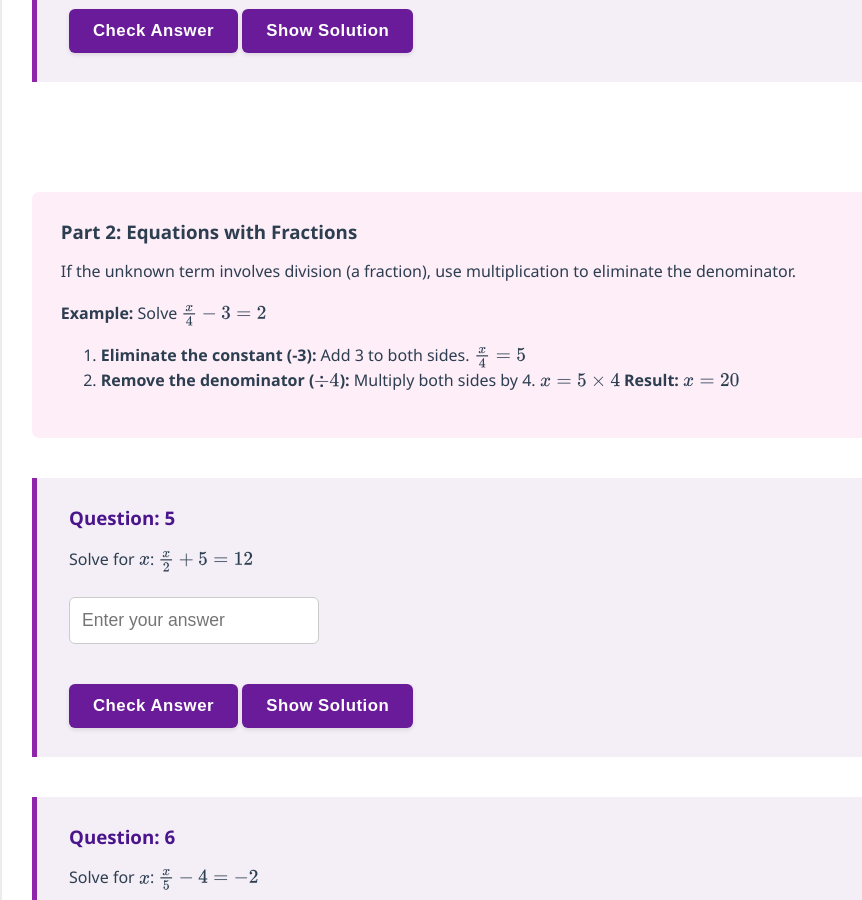
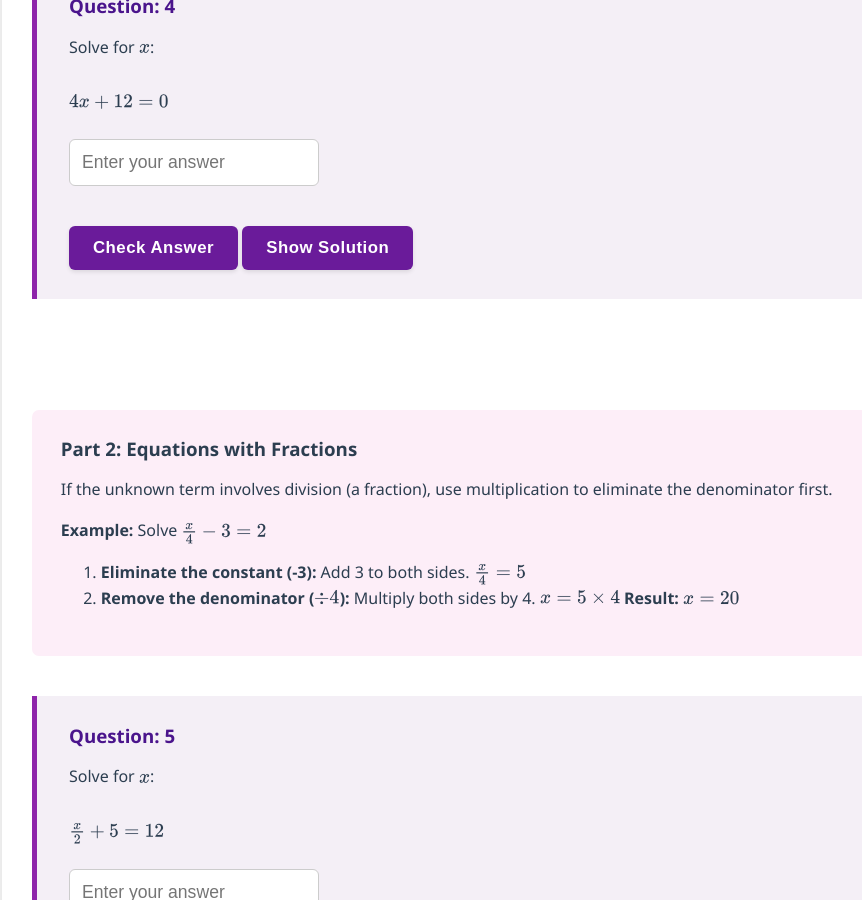
Before and after one commit to probe973/nbs-4104b, a Jekyll site: the page built from algebra/02-solving_equations.md, in a window 1280 px wide and 900 px high, scrolled down 1862 px. Shown: the whole window, without its empty margins (128-990 px from the left). Built offline with Jekyll 4.4.1, drawn with Linux system fonts in a browser that asks for light colours; some of the changed text lies outside the part shown.

Commit message:
Update 02-solving_equations.md

```diff
--- a/algebra/02-solving_equations.md
+++ b/algebra/02-solving_equations.md
@@ -15,6 +15,7 @@ To solve an equation like $ax + b = c$, you must isolate $x$.
 **Rule:** Whatever operation you perform to one side of the equals sign, you must perform to the other.
 
 **Example:** Solve $3x + 5 = 17$
+
 1.  **Eliminate the constant (+5):** Subtract 5 from both sides.
     $$3x = 17 - 5$$
     $$3x = 12$$
@@ -27,7 +28,7 @@ To solve an equation like $ax + b = c$, you must isolate $x$.
 {% include question_numerical.html
     id="eq_basic_1"
     title="1"
-    question_text="Solve for $x$: $2x + 7 = 19$"
+    question_text="Solve for $x$: <br><br> $2x + 7 = 19$"
     correct_answer="6"
     tolerance="0"
     solution_text="1. Subtract 7 from both sides: $2x = 12$. <br> 2. Divide by 2: $x = 6$."
@@ -36,7 +37,7 @@ To solve an equation like $ax + b = c$, you must isolate $x$.
 {% include question_numerical.html
     id="eq_basic_2"
     title="2"
-    question_text="Solve for $x$: $5x - 4 = 26$"
+    question_text="Solve for $x$: <br><br> $5x - 4 = 26$"
     correct_answer="6"
     tolerance="0"
     solution_text="1. Add 4 to both sides: $5x = 30$. <br> 2. Divide by 5: $x = 6$."
@@ -45,7 +46,7 @@ To solve an equation like $ax + b = c$, you must isolate $x$.
 {% include question_numerical.html
     id="eq_basic_3"
     title="3"
-    question_text="Solve for $x$: $10 - 2x = 4$"
+    question_text="Solve for $x$: <br><br> $10 - 2x = 4$"
     correct_answer="3"
     tolerance="0"
     solution_text="1. Subtract 10 from both sides: $-2x = -6$. <br> 2. Divide by -2: $x = 3$."
@@ -54,7 +55,7 @@ To solve an equation like $ax + b = c$, you must isolate $x$.
 {% include question_numerical.html
     id="eq_basic_4"
     title="4"
-    question_text="Solve for $x$: $4x + 12 = 0$"
+    question_text="Solve for $x$: <br><br> $4x + 12 = 0$"
     correct_answer="-3"
     tolerance="0"
     solution_text="1. Subtract 12 from both sides: $4x = -12$. <br> 2. Divide by 4: $x = -3$."
@@ -66,9 +67,10 @@ To solve an equation like $ax + b = c$, you must isolate $x$.
 
 ### Part 2: Equations with Fractions
 
-If the unknown term involves division (a fraction), use multiplication to eliminate the denominator.
+If the unknown term involves division (a fraction), use multiplication to eliminate the denominator first.
 
 **Example:** Solve $\frac{x}{4} - 3 = 2$
+
 1.  **Eliminate the constant (-3):** Add 3 to both sides.
     $$\frac{x}{4} = 5$$
 2.  **Remove the denominator ($\div 4$):** Multiply both sides by 4.
@@ -80,7 +82,7 @@ If the unknown term involves division (a fraction), use multiplication to elimin
 {% include question_numerical.html
     id="eq_frac_1"
     title="5"
-    question_text="Solve for $x$: $\frac{x}{2} + 5 = 12$"
+    question_text="Solve for $x$: <br><br> $\frac{x}{2} + 5 = 12$"
     correct_answer="14"
     tolerance="0"
     solution_text="1. Subtract 5: $\frac{x}{2} = 7$. <br> 2. Multiply by 2: $x = 14$."
@@ -89,7 +91,7 @@ If the unknown term involves division (a fraction), use multiplication to elimin
 {% include question_numerical.html
     id="eq_frac_2"
     title="6"
-    question_text="Solve for $x$: $\frac{x}{5} - 4 = -2$"
+    question_text="Solve for $x$: <br><br> $\frac{x}{5} - 4 = -2$"
     correct_answer="10"
     tolerance="0"
     solution_text="1. Add 4 to both sides: $\frac{x}{5} = 2$. <br> 2. Multiply by 5: $x = 10$."
@@ -98,7 +100,7 @@ If the unknown term involves division (a fraction), use multiplication to elimin
 {% include question_numerical.html
     id="eq_frac_3"
     title="7"
-    question_text="Solve for $x$: $\frac{2x}{3} = 6$"
+    question_text="Solve for $x$: <br><br> $\frac{2x}{3} = 6$"
     correct_answer="9"
     tolerance="0"
     solution_text="1. Multiply by 3: $2x = 18$. <br> 2. Divide by 2: $x = 9$."
@@ -107,7 +109,7 @@ If the unknown term involves division (a fraction), use multiplication to elimin
 {% include question_numerical.html
     id="eq_frac_4"
     title="8"
-    question_text="Solve for $x$: $\frac{x + 3}{4} = 5$"
+    question_text="Solve for $x$: <br><br> $\frac{x + 3}{4} = 5$"
     correct_answer="17"
     tolerance="0"
     solution_text="1. Multiply by 4 (to remove the fraction bar): $x + 3 = 20$. <br> 2. Subtract 3: $x = 17$."
@@ -123,6 +125,7 @@ When $x$ appears on both sides of the equation, you must collect them on one sid
 **Tip:** Move the smaller $x$ term to the side of the larger $x$ term to keep the numbers positive.
 
 **Example:** Solve $5x - 2 = 3x + 8$
+
 1.  **Move the $x$ terms:** Subtract $3x$ from both sides.
     $$2x - 2 = 8$$
 2.  **Move the constant:** Add 2 to both sides.
@@ -135,7 +138,7 @@ When $x$ appears on both sides of the equation, you must collect them on one sid
 {% include question_numerical.html
     id="eq_both_1"
     title="9"
-    question_text="Solve for $x$: $7x + 2 = 4x + 14$"
+    question_text="Solve for $x$: <br><br> $7x + 2 = 4x + 14$"
     correct_answer="4"
     tolerance="0"
     solution_text="1. Subtract $4x$: $3x + 2 = 14$. <br> 2. Subtract 2: $3x = 12$. <br> 3. Divide by 3: $x = 4$."
@@ -144,7 +147,7 @@ When $x$ appears on both sides of the equation, you must collect them on one sid
 {% include question_numerical.html
     id="eq_both_2"
     title="10"
-    question_text="Solve for $x$: $5x - 5 = 2x + 10$"
+    question_text="Solve for $x$: <br><br> $5x - 5 = 2x + 10$"
     correct_answer="5"
     tolerance="0"
     solution_text="1. Subtract $2x$: $3x - 5 = 10$. <br> 2. Add 5: $3x = 15$. <br> 3. Divide by 3: $x = 5$."
@@ -153,7 +156,7 @@ When $x$ appears on both sides of the equation, you must collect them on one sid
 {% include question_numerical.html
     id="eq_both_3"
     title="11"
-    question_text="Solve for $x$: $2x + 20 = 6x - 4$"
+    question_text="Solve for $x$: <br><br> $2x + 20 = 6x - 4$"
     correct_answer="6"
     tolerance="0"
     solution_text="1. Subtract $2x$ (move to the right to keep $x$ positive): $20 = 4x - 4$. <br> 2. Add 4: $24 = 4x$. <br> 3. Divide by 4: $6 = x$."
@@ -162,7 +165,7 @@ When $x$ appears on both sides of the equation, you must collect them on one sid
 {% include question_numerical.html
     id="eq_both_4"
     title="12"
-    question_text="Solve for $x$: $10 - x = 2x + 1$"
+    question_text="Solve for $x$: <br><br> $10 - x = 2x + 1$"
     correct_answer="3"
     tolerance="0"
     solution_text="1. Add $x$ to both sides: $10 = 3x + 1$. <br> 2. Subtract 1: $9 = 3x$. <br> 3. Divide by 3: $3 = x$."
@@ -189,7 +193,7 @@ If an equation contains brackets it can help to expand the brackets first, then
 {% include question_numerical.html
     id="eq_brack_1"
     title="13"
-    question_text="Solve for $x$: $3(x + 4) = 21$"
+    question_text="Solve for $x$: <br><br> $3(x + 4) = 21$"
     correct_answer="3"
     tolerance="0"
     solution_text="1. Expand: $3x + 12 = 21$. <br> 2. Subtract 12: $3x = 9$. <br> 3. Divide by 3: $x = 3$."
@@ -198,7 +202,7 @@ If an equation contains brackets it can help to expand the brackets first, then
 {% include question_numerical.html
     id="eq_brack_2"
     title="14"
-    question_text="Solve for $x$: $2(3x - 5) = 14$"
+    question_text="Solve for $x$: <br><br> $2(3x - 5) = 14$"
     correct_answer="4"
     tolerance="0"
     solution_text="1. Expand: $6x - 10 = 14$. <br> 2. Add 10: $6x = 24$. <br> 3. Divide by 6: $x = 4$."
@@ -207,7 +211,7 @@ If an equation contains brackets it can help to expand the brackets first, then
 {% include question_numerical.html
     id="eq_brack_3"
     title="15"
-    question_text="Solve for $x$: $5(x - 2) = 3(x + 4)$"
+    question_text="Solve for $x$: <br><br> $5(x - 2) = 3(x + 4)$"
     correct_answer="11"
     tolerance="0"
     solution_text="1. Expand both sides: $5x - 10 = 3x + 12$. <br> 2. Subtract $3x$: $2x - 10 = 12$. <br> 3. Add 10: $2x = 22$. <br> 4. Divide by 2: $x = 11$."
@@ -216,7 +220,7 @@ If an equation contains brackets it can help to expand the brackets first, then
 {% include question_numerical.html
     id="eq_brack_4"
     title="16"
-    question_text="Solve for $x$: $4 - 2(x - 3) = 2$"
+    question_text="Solve for $x$: <br><br> $4 - 2(x - 3) = 2$"
     correct_answer="4"
     tolerance="0"
     solution_text="1. Expand carefully (watch the negative): $4 - 2x + 6 = 2$. <br> 2. Simplify: $10 - 2x = 2$. <br> 3. Subtract 10: $-2x = -8$. <br> 4. Divide by -2: $x = 4$."
```
Also changed, not shown: other parts of algebra/02-solving_equations.md (+2 -1 lines).
